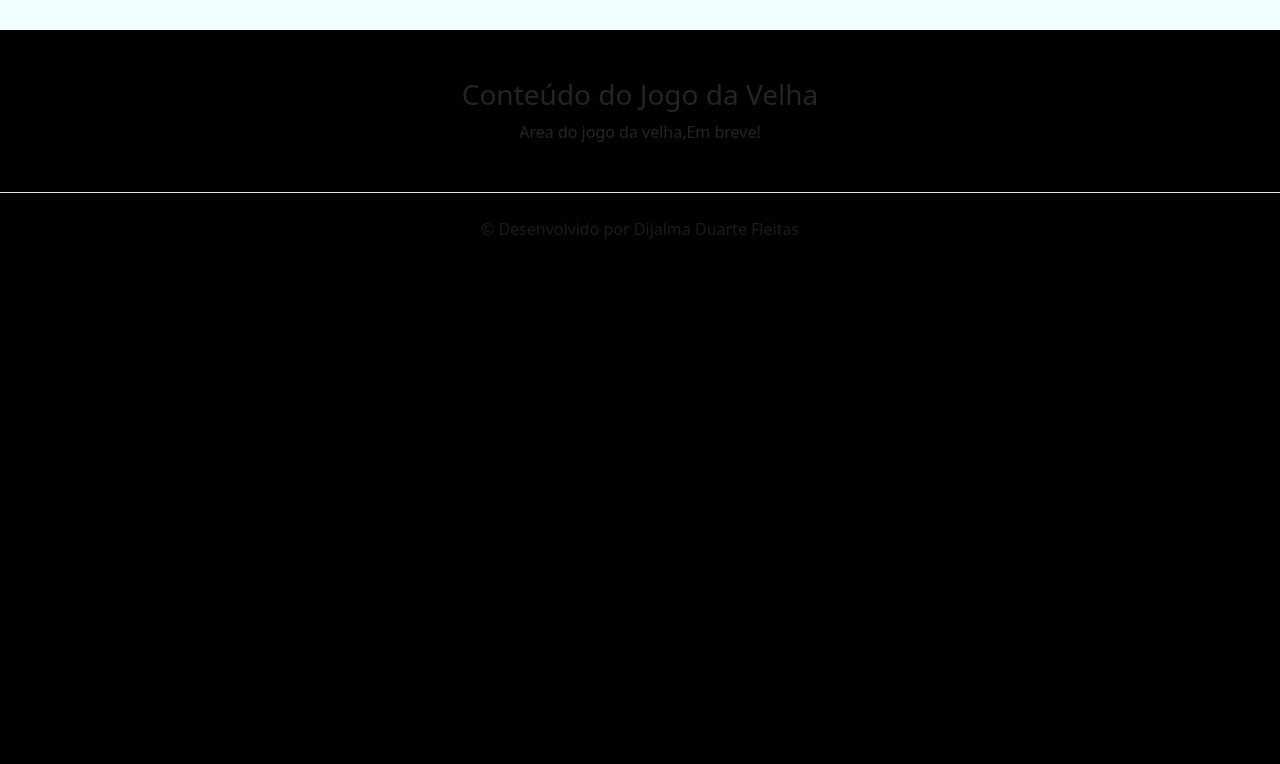
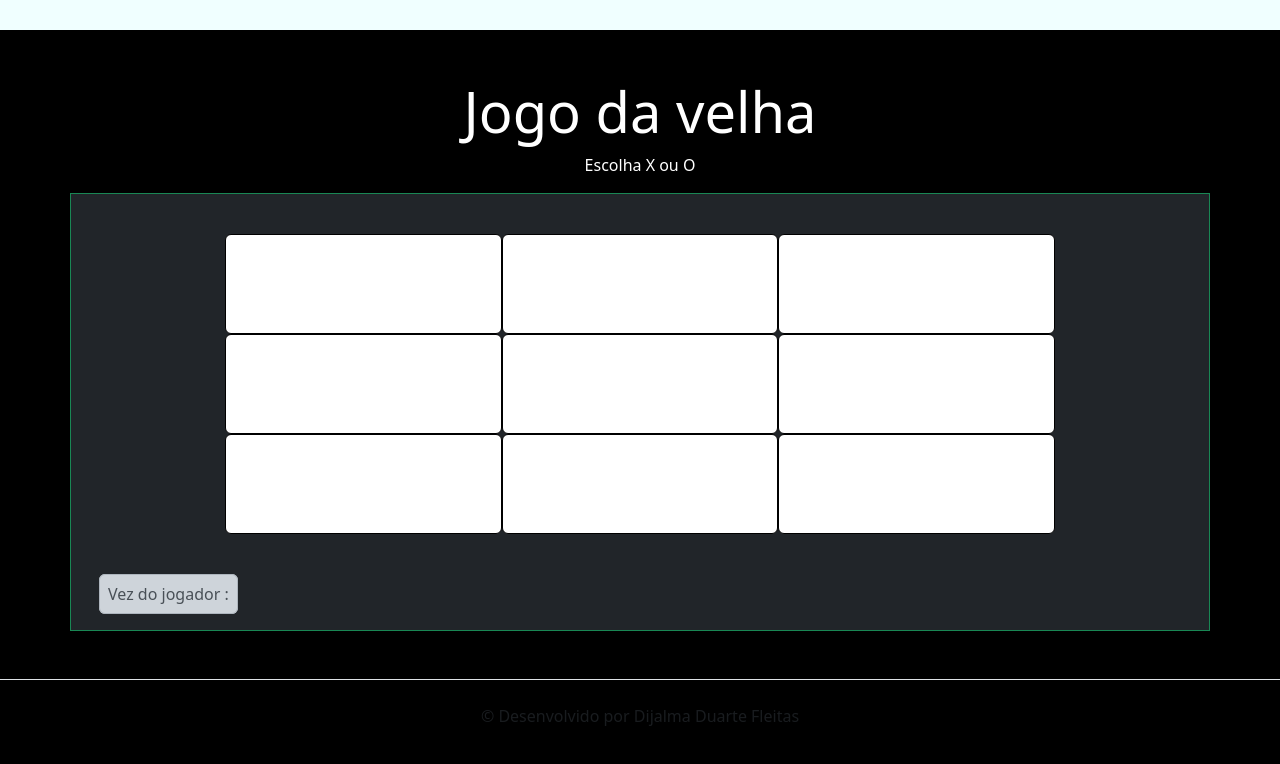
Before and after one commit to dani10014/Tudoem1, a plain HTML site: page index.html in a window 1280 px wide. Both pictures are taken after a click on the tab "Jogo da velha". Shown: the part 94-858 px from the top of the page. Before the commit the page ends 800 px from the top, so only its background shows below. Drawn offline with nearby package versions, Linux system fonts and the light colour scheme.

Commit message:
Adicionando jogo da velha

```diff
--- a/index.html
+++ b/index.html
@@ -73,7 +73,7 @@
                     <div class="row justify-content-center mt-5">
                         <div class="col-12 col-md-6">
                             <div class="texto-informativo">
-                            <h4 class="text-center display-4">Calculadora</h4>
+                                <h4 class="text-center display-4">Calculadora</h4>
                             <p class="text-center">Calculadora 100% funcional</p>
                             </div>
                             <div class="card">
@@ -121,9 +121,104 @@
                 </div>
             </div>
             <div class="tab-pane fade" id="jogo-da-velha-tab-pane" role="tabpanel" aria-labelledby="jogo-da-velha-tab" tabindex="0">
-                <div class="container mt-5">
-                    <h3 class="text-center">Conteúdo do Jogo da Velha</h3>
-                    <p class="text-center">Area do jogo da velha,Em breve!</p>
+                <div class="container p-0">
+                    <div class="texto-informativo mt-5">
+                        <h4 class="text-center display-4 pe-1 ps-1">Jogo da velha</h4>
+                        <p class="text-center">Escolha X ou O</p>
+                    </div>
+                    <div class="col-12 bg-dark p-3 border border-success">
+                        <div class="row justify-content-center g-0">
+                            <div class="cabecalho-jogo-da-velha  pt-4">
+                            </div>
+                            <div class="col-3">
+                                <div class="card cards">
+                                    <div class="card-body">
+                                        <p class="card-title"></p>
+
+                                    </div>
+                                </div>
+                            </div>
+                            <div class="col-3">
+                                <div class="card cards">
+                                    <div class="card-body">
+                                        <p class="card-title"></p>
+
+                                    </div>
+                                </div>
+                            </div>
+                            <div class="col-3">
+                                <div class="card cards">
+                                    <div class="card-body">
+                                        <p class="card-title"></p>
+
+                                    </div>
+                                </div>
+                            </div>
+                        </div>
+                        <div class="row justify-content-center g-0">
+                            <div class="col-3">
+                                <div class="card cards">
+                                    <div class="card-body">
+                                        <p class="card-title"></p>
+
+                                    </div>
+                                </div>
+                            </div>
+                            <div class="col-3">
+                                <div class="card cards">
+                                    <div class="card-body">
+                                        <p class="card-title"></p>
+
+                                    </div>
+                                </div>
+                            </div>
+                            <div class="col-3">
+                                <div class="card cards">
+                                    <div class="card-body">
+                                        <p class="card-title"></p>
+
+                                    </div>
+                                </div>
+                            </div>
+                        </div>
+                        <div class="row justify-content-center g-0">
+                            <div class="col-3">
+                                <div class="card cards">
+                                    <div class="card-body">
+                                        <p class="card-title"></p>
+
+                                    </div>
+                                </div>
+                            </div>
+                            <div class="col-3">
+                                <div class="card cards">
+                                    <div class="card-body">
+                                        <p class="card-title"></p>
+
+                                    </div>
+                                </div>
+                            </div>
+                            <div class="col-3">
+                                <div class="card cards">
+                                    <div class=" cards-body">
+                                        <p class="card-title"></p>
+
+                                    </div>
+                                </div>
+                            </div>
+                        </div>
+                        <div class="container mt-5 mb-2">
+                            <div class="row">
+                                <div class="">
+                                    <span class="alert alert-dark p-2">
+                                        Vez do jogador :
+                                    </span>
+
+                                </div>
+                            </div>
+                        </div>
+                        </div>
+                    </div>
                 </div>
             </div>
         </div>
--- a/main.css
+++ b/main.css
@@ -63,3 +63,11 @@ body{
 .botao-calcular{
     width: 90%;
 }
+.cards{
+    height: 100px;
+    border:1px solid black;
+}
+.cabecalho-jogo-da-velha{
+    height: 100%;
+    color: #fff;
+}
```
